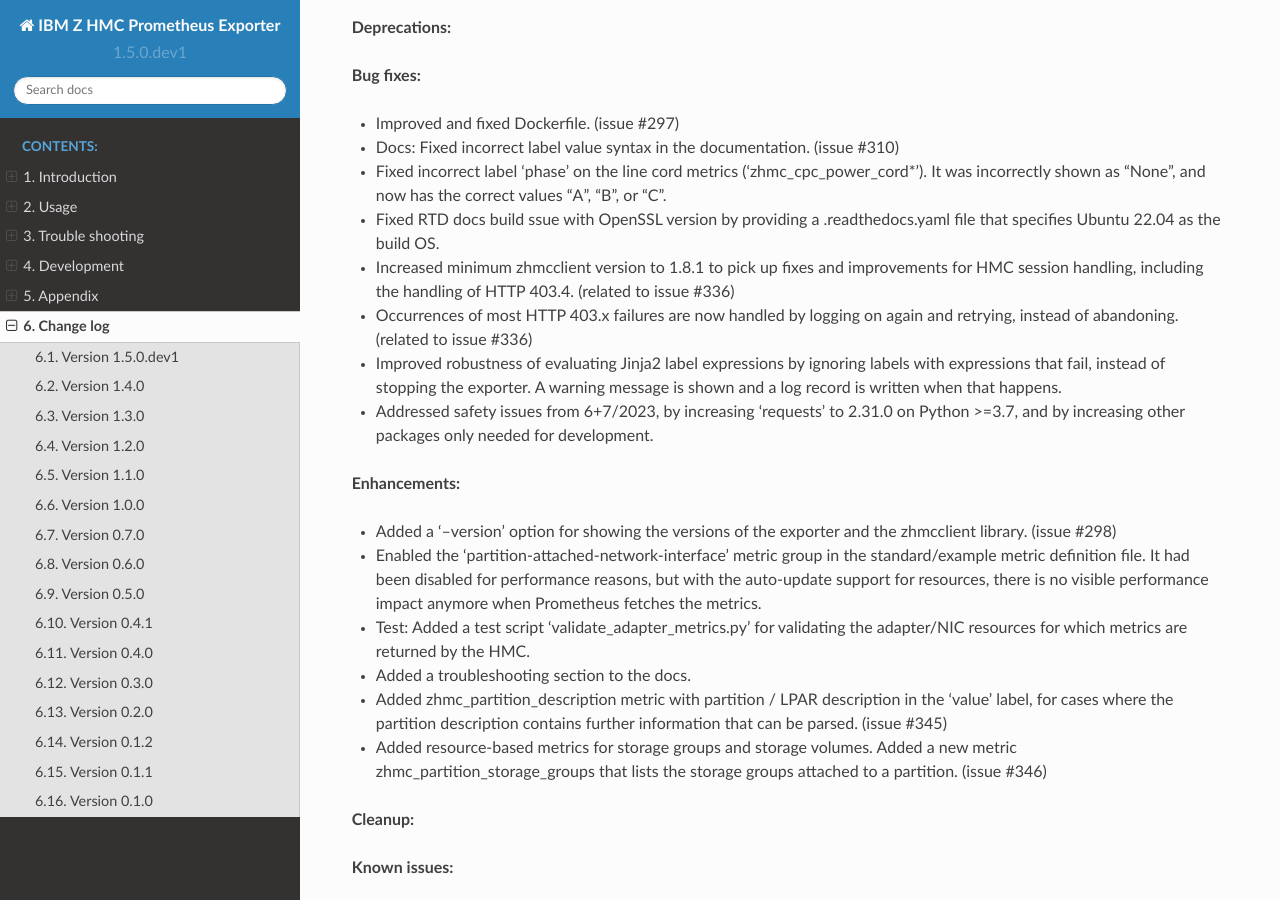
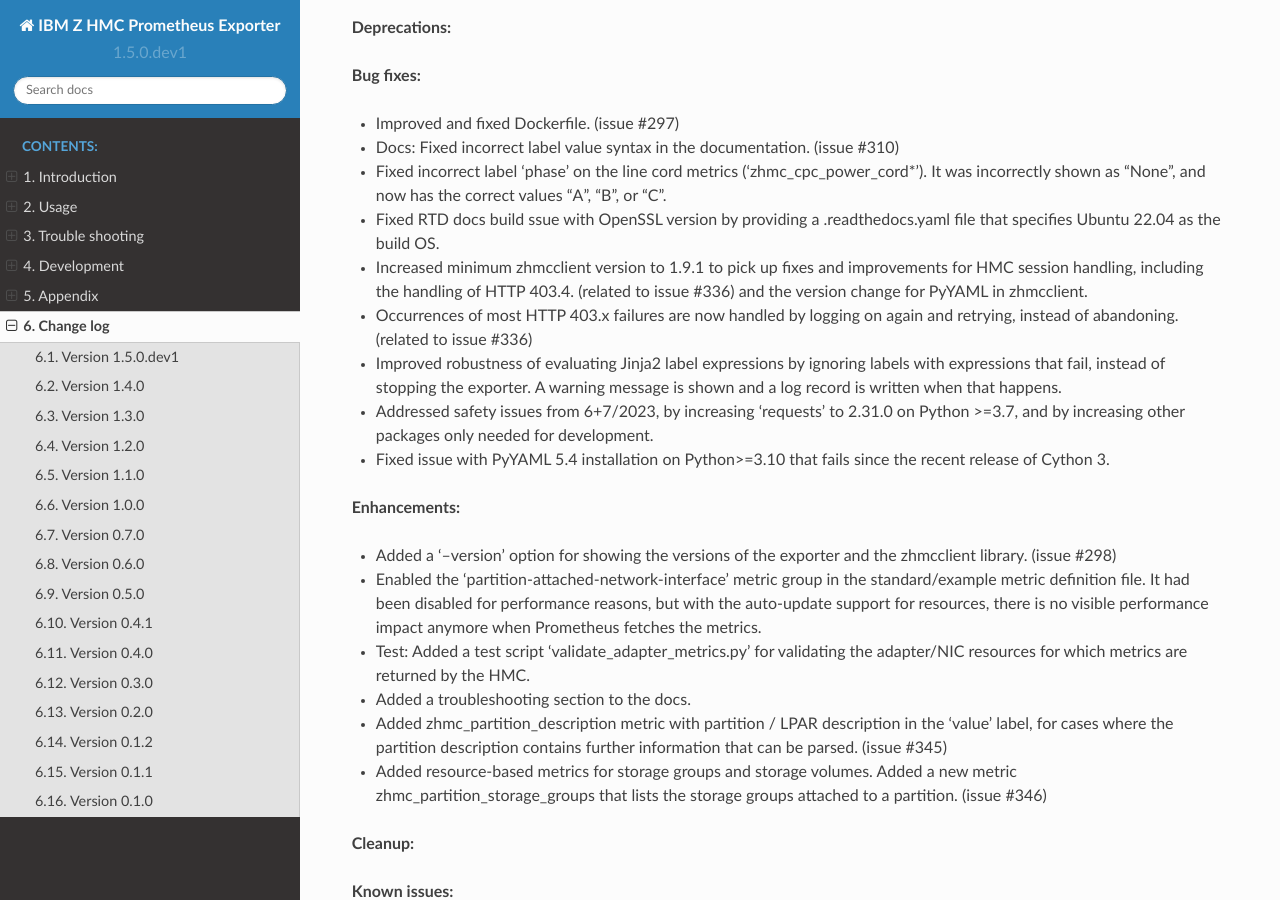
Before and after one commit to zhmcclient/zhmc-prometheus-exporter, a Sphinx documentation site: the page built from docs/changes.rst, in a window 1280 px wide and 900 px high, scrolled down 344 px. Built offline with Sphinx 7.4.7 and the Read the Docs theme 2.0.0, drawn with Linux system fonts in a browser that asks for light colours.

Commit message:
Fixed PyYAML 5.4 install issue with Cython 3
Signed-off-by: Andreas Maier <maiera@de.ibm.com>

```diff
--- a/docs/changes.rst
+++ b/docs/changes.rst
@@ -41,9 +41,9 @@
 * Fixed RTD docs build ssue with OpenSSL version by providing a .readthedocs.yaml
   file that specifies Ubuntu 22.04 as the build OS.
 
-* Increased minimum zhmcclient version to 1.8.1 to pick up fixes and improvements
+* Increased minimum zhmcclient version to 1.9.1 to pick up fixes and improvements
   for HMC session handling, including the handling of HTTP 403.4. (related to
-  issue #336)
+  issue #336) and the version change for PyYAML in zhmcclient.
 
 * Occurrences of most HTTP 403.x failures are now handled by logging on again
   and retrying, instead of abandoning. (related to issue #336)
@@ -54,6 +54,9 @@
 
 * Addressed safety issues from 6+7/2023, by increasing 'requests' to 2.31.0
   on Python >=3.7, and by increasing other packages only needed for development.
+
+* Fixed issue with PyYAML 5.4 installation on Python>=3.10 that fails since
+  the recent release of Cython 3.
 
 **Enhancements:**
 
--- a/minimum-constraints.txt
+++ b/minimum-constraints.txt
@@ -78,7 +78,7 @@
 
 # Direct dependencies for runtime (must be consistent with requirements.txt)
 
-zhmcclient==1.8.1
+zhmcclient==1.9.1
 
 prometheus-client==0.9.0
 urllib3==1.26.5
```
Also changed, not shown: other parts of minimum-constraints.txt (+1 -2 lines), requirements.txt (+9 -3 lines).
